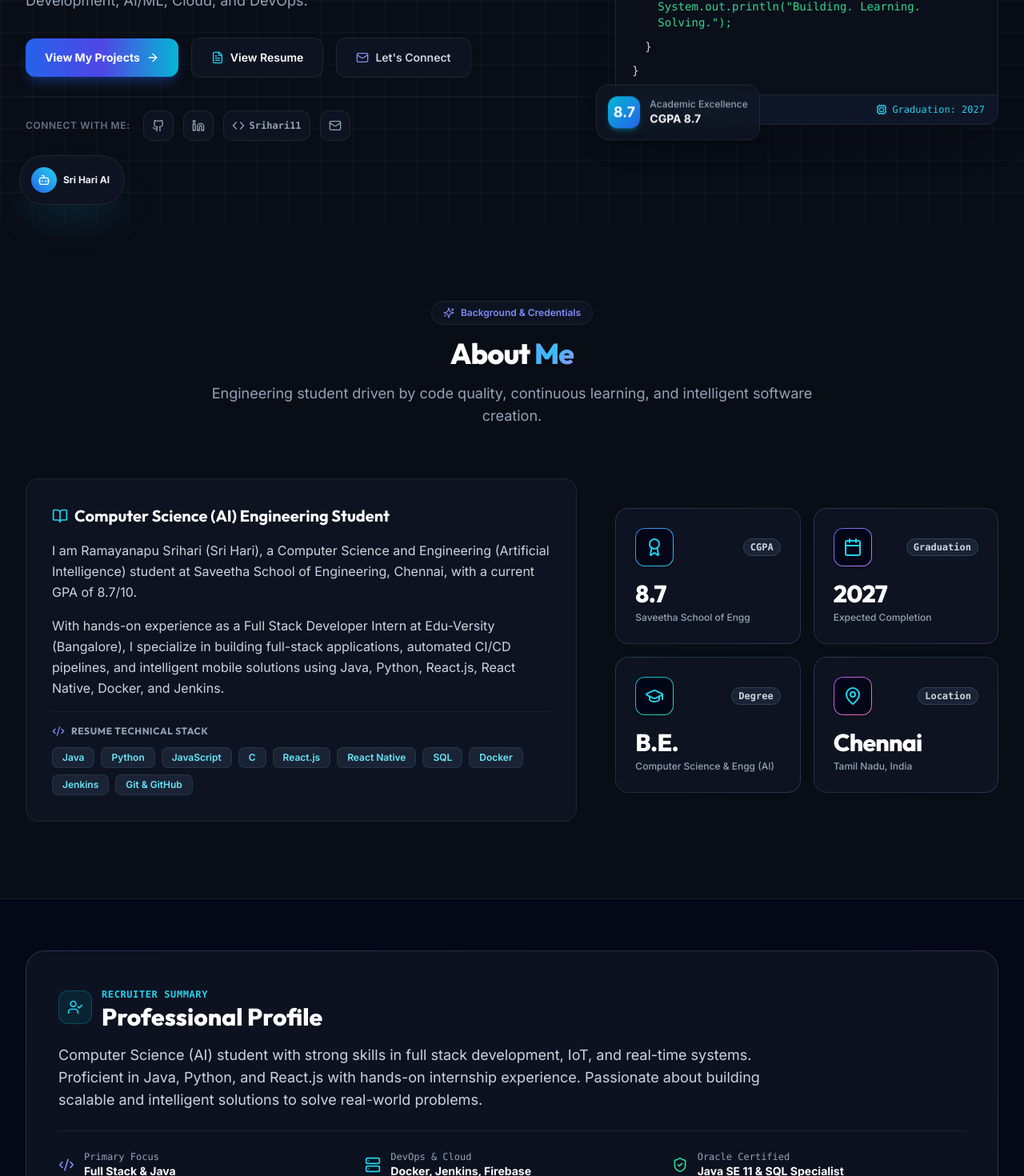
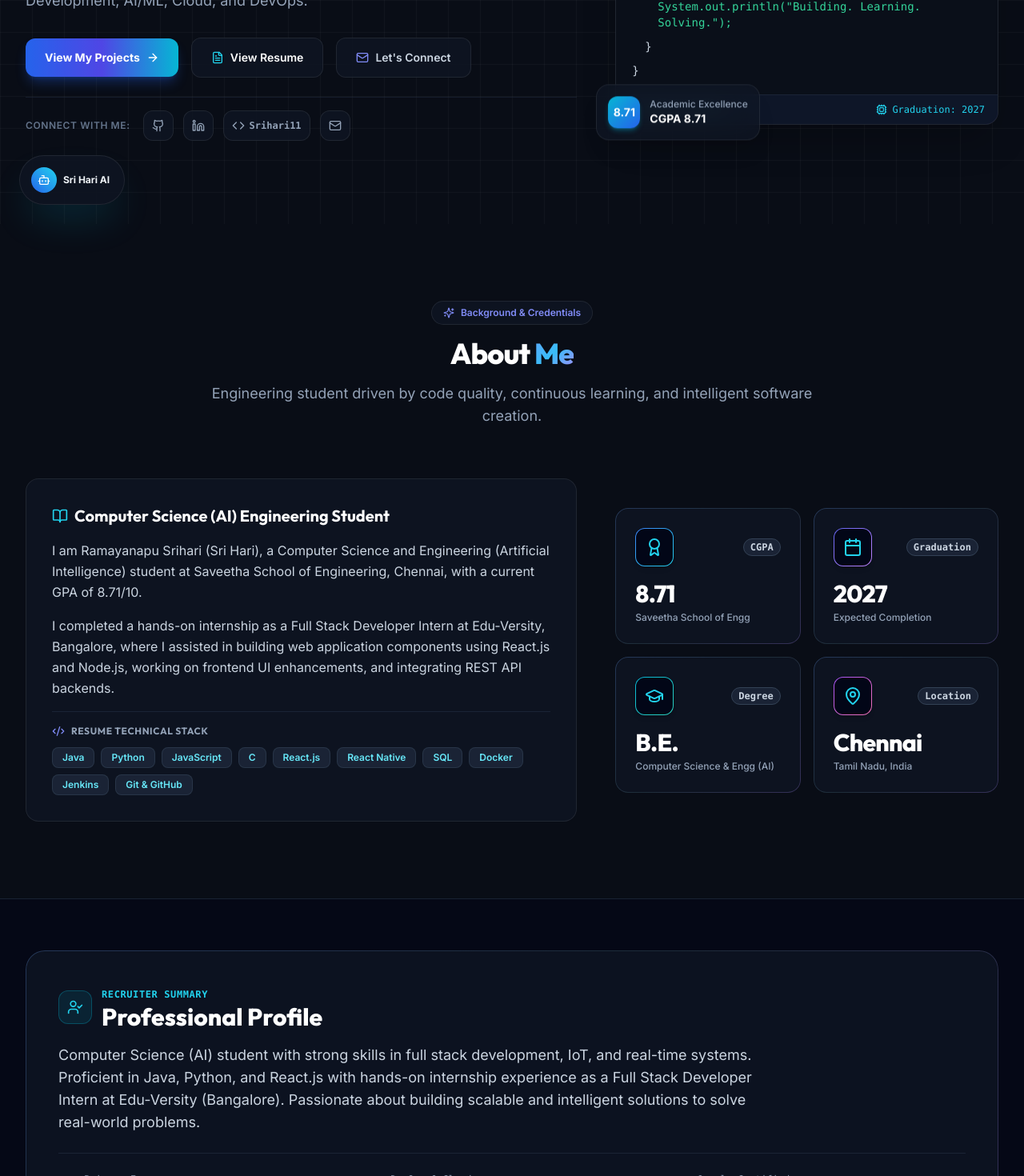
Before and after one commit to SRIHARI143HARSHA/portfolio, a React (Vite) app: page / in a window 1280 px wide. Shown: the part 520-1990 px from the top of the page at 80% size. Built offline with nearby package versions, Linux system fonts and the light colour scheme; the HTML template or start-up script is replaced by a standard one.

Commit message:
Update CGPA to 8.71 and reinforce Edu-Versity internship details from resume

```diff
--- a/src/components/Hero.jsx
+++ b/src/components/Hero.jsx
@@ -196,7 +196,7 @@ const Hero = () => {
                   <span className="text-purple-400">private String</span> <span className="text-slate-200">degree</span> = <span className="text-emerald-400">"B.E. Computer Engineering"</span>;
                 </div>
                 <div className="pl-4">
-                  <span className="text-purple-400">private double</span> <span className="text-slate-200">cgpa</span> = <span className="text-cyan-400 font-bold">8.7</span>;
+                  <span className="text-purple-400">private double</span> <span className="text-slate-200">cgpa</span> = <span className="text-cyan-400 font-bold">8.71</span>;
                 </div>
                 <div className="pl-4">
                   <span className="text-purple-400">private String[]</span> <span className="text-slate-200">interests</span> = &#123;
@@ -234,12 +234,12 @@ const Hero = () => {
               transition={{ duration: 4, repeat: Infinity, ease: "easeInOut" }}
               className="absolute -bottom-6 -left-6 glass-card p-3.5 rounded-2xl border border-cyan-500/30 flex items-center gap-3 shadow-xl backdrop-blur-md bg-slate-900/90"
             >
-              <div className="w-10 h-10 rounded-xl bg-gradient-to-br from-cyan-500 to-blue-600 flex items-center justify-center text-white font-bold text-lg shadow-md shadow-cyan-500/30">
-                8.7
+              <div className="w-10 h-10 rounded-xl bg-gradient-to-br from-cyan-500 to-blue-600 flex items-center justify-center text-white font-bold text-sm shadow-md shadow-cyan-500/30">
+                8.71
               </div>
               <div>
                 <div className="text-xs text-slate-400 font-medium">Academic Excellence</div>
-                <div className="text-sm font-bold text-white">CGPA 8.7</div>
+                <div className="text-sm font-bold text-white">CGPA 8.71</div>
               </div>
             </motion.div>
 
--- a/src/data/portfolioData.js
+++ b/src/data/portfolioData.js
@@ -5,15 +5,15 @@ export const personalInfo = {
   college: "Saveetha School of Engineering, Chennai",
   collegeDates: "Aug 2023 – May 2027",
   graduationYear: "2027",
-  cgpa: "8.7",
-  gpaText: "8.7/10",
+  cgpa: "8.71",
+  gpaText: "8.71/10",
   location: "Chennai, Tamil Nadu, India",
   email: "srihariramayanapu@gmail.com",
   phone: "(+91) 7093103017",
   primaryRole: "Computer Science (AI) Student | Full Stack Developer | Software Engineer",
-  summary: "Computer Science (AI) student with strong skills in full stack development, IoT, and real-time systems. Proficient in Java, Python, and React.js with hands-on internship experience. Passionate about building scalable and intelligent solutions to solve real-world problems.",
-  aboutText1: "I am Ramayanapu Srihari (Sri Hari), a Computer Science and Engineering (Artificial Intelligence) student at Saveetha School of Engineering, Chennai, with a current GPA of 8.7/10.",
-  aboutText2: "With hands-on experience as a Full Stack Developer Intern at Edu-Versity (Bangalore), I specialize in building full-stack applications, automated CI/CD pipelines, and intelligent mobile solutions using Java, Python, React.js, React Native, Docker, and Jenkins.",
+  summary: "Computer Science (AI) student with strong skills in full stack development, IoT, and real-time systems. Proficient in Java, Python, and React.js with hands-on internship experience as a Full Stack Developer Intern at Edu-Versity (Bangalore). Passionate about building scalable and intelligent solutions to solve real-world problems.",
+  aboutText1: "I am Ramayanapu Srihari (Sri Hari), a Computer Science and Engineering (Artificial Intelligence) student at Saveetha School of Engineering, Chennai, with a current GPA of 8.71/10.",
+  aboutText2: "I completed a hands-on internship as a Full Stack Developer Intern at Edu-Versity, Bangalore, where I assisted in building web application components using React.js and Node.js, working on frontend UI enhancements, and integrating REST API backends.",
   heroRoles: [
     "Java Developer",
     "Full Stack Developer",
@@ -38,7 +38,7 @@ export const links = {
 };
 
 export const statsCards = [
-  { label: "CGPA", value: "8.7", sub: "Saveetha School of Engg", color: "from-blue-500 to-cyan-400" },
+  { label: "CGPA", value: "8.71", sub: "Saveetha School of Engg", color: "from-blue-500 to-cyan-400" },
   { label: "Graduation", value: "2027", sub: "Expected Completion", color: "from-indigo-500 to-purple-400" },
   { label: "Degree", value: "B.E.", sub: "Computer Science & Engg (AI)", color: "from-cyan-500 to-teal-400" },
   { label: "Location", value: "Chennai", sub: "Tamil Nadu, India", color: "from-purple-500 to-pink-400" }
@@ -106,8 +106,8 @@ export const internships = [
     company: "Edu-Versity",
     location: "Bangalore",
     role: "Full Stack Developer Intern",
-    period: "Internship Experience",
-    description: "Assisted in developing and maintaining web application components, implementing UI enhancements, and understanding full stack software engineering workflows.",
+    period: "Resume Internship Experience",
+    description: "Assisted in developing and maintaining web application components using React.js and Node.js. Worked on frontend UI improvements and basic backend integration.",
     responsibilities: [
       "Assisted in developing and maintaining web application components using React.js and Node.js.",
       "Worked on frontend UI improvements and basic backend integration.",
@@ -122,7 +122,7 @@ export const learningJourney = [
     period: "2023 – Present",
     title: "B.E. Computer Science & Engineering (AI)",
     institution: "Saveetha School of Engineering, Chennai",
-    status: "Current GPA: 8.7/10",
+    status: "Current GPA: 8.71/10",
     focus: [
       "Full Stack Web Development & Mobile Applications",
       "Object-Oriented Programming (Java) & Data Structures",
@@ -136,11 +136,11 @@ export const learningJourney = [
     period: "Internship",
     title: "Full Stack Developer Intern",
     institution: "Edu-Versity, Bangalore",
-    status: "Industry Internship",
+    status: "Resume Internship Experience",
     focus: [
-      "Developing web app components using React.js & Node.js",
-      "Frontend UI improvements and backend REST API integration",
-      "Collaborating on full stack development workflows"
+      "Assisted in developing and maintaining web application components using React.js and Node.js.",
+      "Worked on frontend UI improvements and basic backend integration.",
+      "Collaborated with team members to understand full stack development workflows."
     ],
     icon: "Code2",
     highlight: true
@@ -275,7 +275,7 @@ export const projectsData = [
       "Sri Hari AI portfolio chat assistant widget",
       "Resume PDF viewer & validated contact form"
     ],
-    github: "https://github.com/SRIHARI143HARSHA/srihari-portfolio",
+    github: "https://github.com/SRIHARI143HARSHA/portfolio",
     demo: "http://localhost:3000/",
     imageGradient: "from-blue-600 to-cyan-900",
     iconName: "Layout"
@@ -362,7 +362,7 @@ export const educationList = [
     institution: "Saveetha School of Engineering, Chennai",
     degree: "B.E. Computer Science and Engineering (Artificial Intelligence)",
     period: "Aug 2023 – May 2027",
-    score: "GPA: 8.7/10",
+    score: "GPA: 8.71/10",
     highlight: true,
     coursework: [
       "Data Structures & Algorithms",
```
Also changed, not shown: 2 other files (tests, documents, lock files or other folders).
